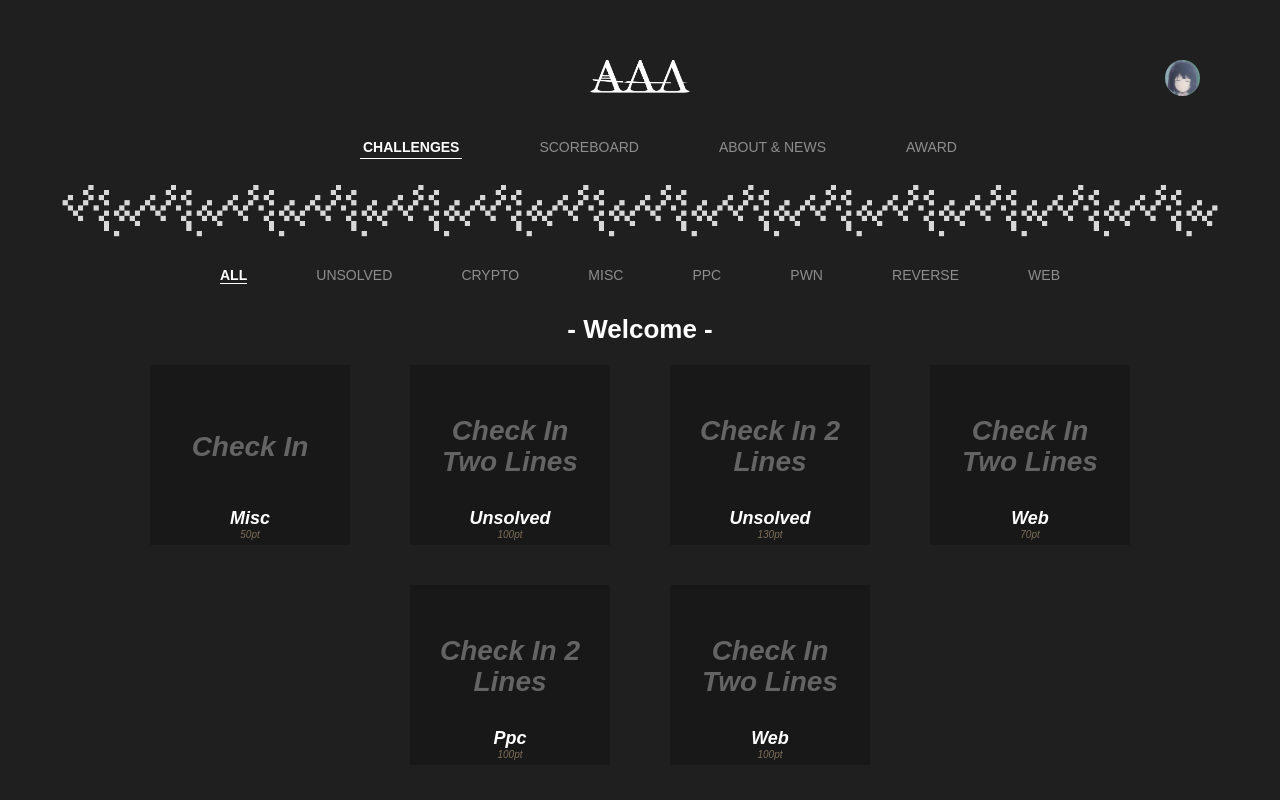
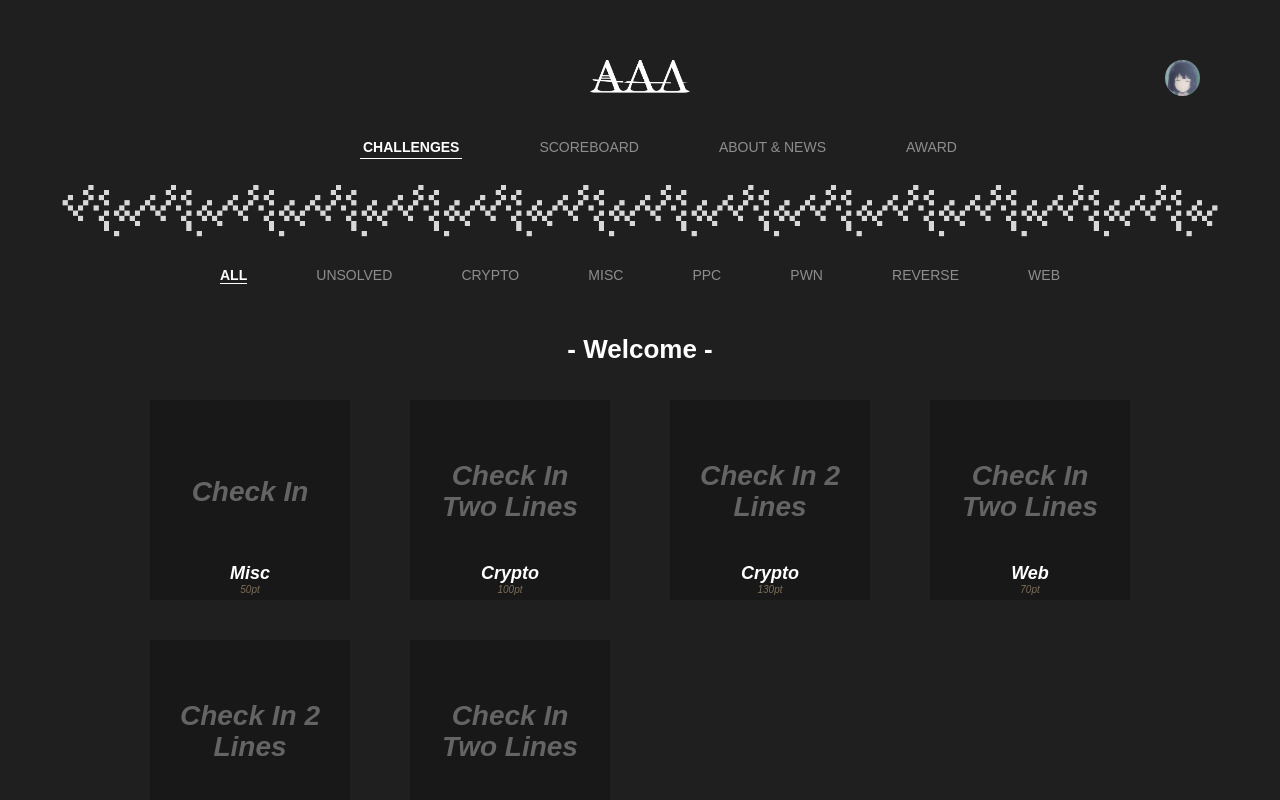
Before and after one commit to Deturium/School-Bus, a Vue app: page / in a window 1280 px wide. Shown: the top 800 px of the page. Built offline with nearby package versions, Linux system fonts and the light colour scheme.

Commit message:
QBody size & margin change

```diff
--- a/src/components/Foot.vue
+++ b/src/components/Foot.vue
@@ -2,7 +2,7 @@
 footer.foot
   img.lifegame(src="../assets/lifegame.png")
   img(src="../assets/AAA_logo.png")
-  p &copy; ZJU SCHOOL-BUS - ALL RIGHTS RESERVED.
+  p &copy; ZJU AAA School-Bus  -  ALL RIGHTS RESERVED.
 </template>
 
 <style lang="stylus">
--- a/src/components/QBody.vue
+++ b/src/components/QBody.vue
@@ -87,6 +87,7 @@ export default {
     padding 4px 10px
     // actually height = 25 + 2 * (4 + 1)
     font-weight bold
+    font-family: 'Century Gothic', sans-serif;
     color #181818
 
   .ans-button
@@ -96,6 +97,8 @@ export default {
     color #5D8F0A
     background-color transparent
     border-color #93ED00
+    font-family: 'Century Gothic', sans-serif;
+    font-weight bold
     cursor pointer
 
   .name
--- a/src/components/QBox.vue
+++ b/src/components/QBox.vue
@@ -25,7 +25,7 @@ export default {
 <style lang="stylus">
 .q-box
   width 200px
-  height 180px
+  height 200px
   box-sizing border-box
   margin 20px 30px
   padding 20px
--- a/src/components/QGroup.vue
+++ b/src/components/QGroup.vue
@@ -50,15 +50,16 @@ export default {
 <style lang="stylus">
 .q-group
   .tit
-    margin-top 30px
+    margin-top 50px
     font-size 26px
     font-weight bold
     text-align center
+    margin-bottom 15px
 
   .flex
     width: 260 * 4px;
     margin: auto;
     display: flex;
     flex-wrap wrap
-    justify-content center
+    justify-content flex-start
 </style>
--- a/src/store/index.js
+++ b/src/store/index.js
@@ -15,12 +15,12 @@ const state = {
     },
     {
       name: "Check In Two Lines",
-      type: "Unsolved",
+      type: "Crypto",
       score: 100
     },
     {
       name: "Check In 2 Lines",
-      type: "Unsolved",
+      type: "Crypto",
       score: 130
     },
     {
@@ -30,7 +30,7 @@ const state = {
     },
     {
       name: "Check In 2 Lines",
-      type: "Ppc",
+      type: "PPC",
       score: 100
     },
     {
```
